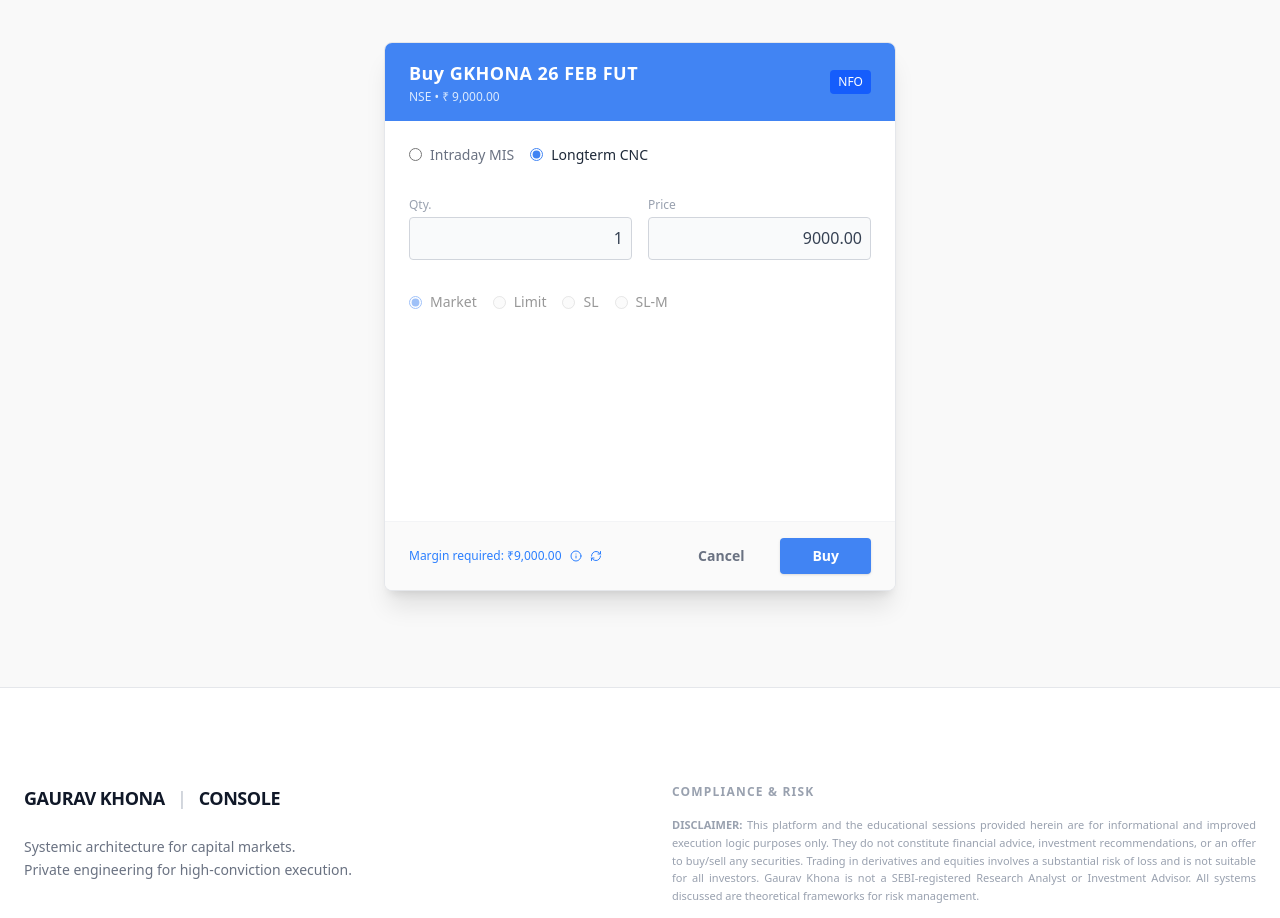
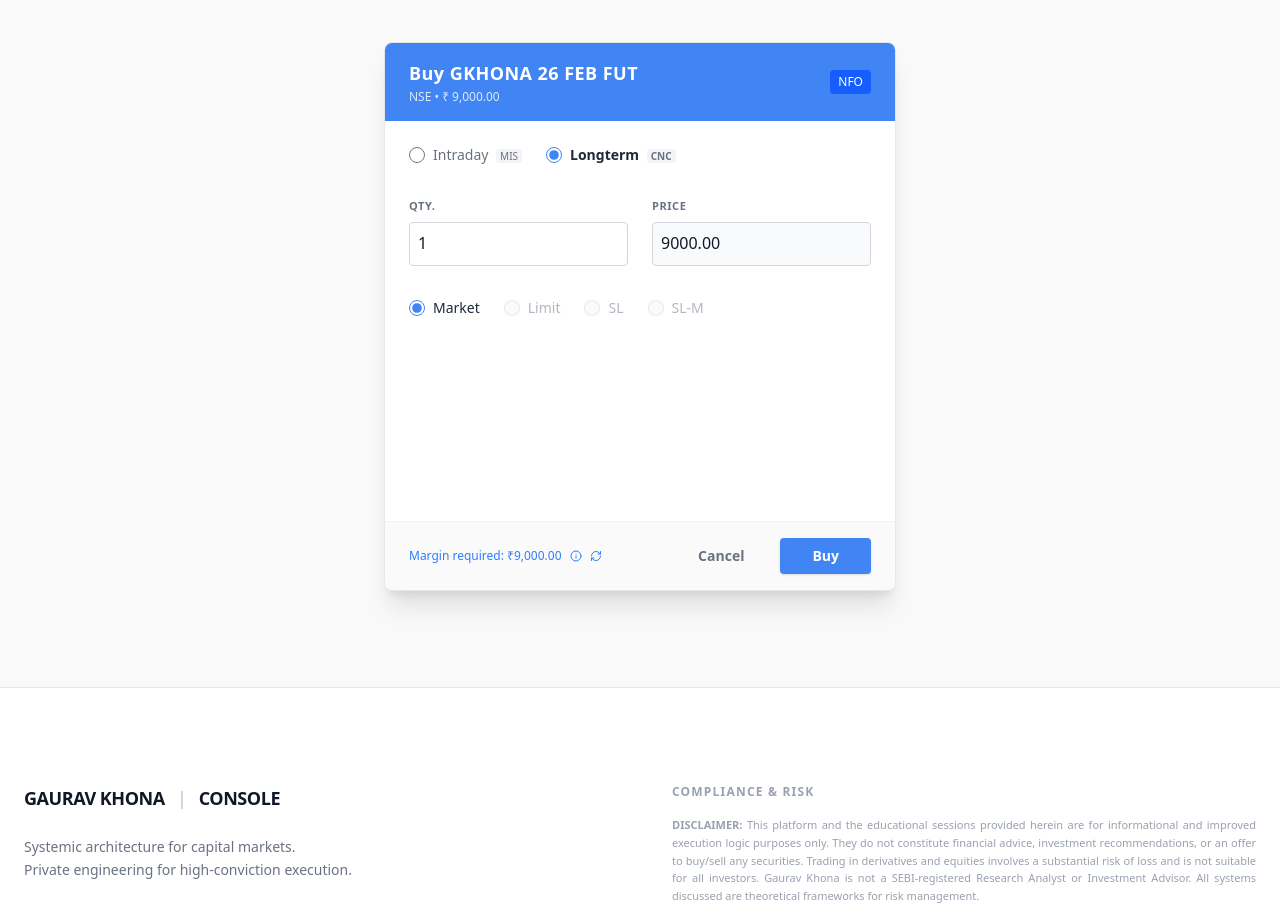
Before and after one commit to gaurav29-maker/gauravkhona.com, a Next.js app: page / in a window 1280 px wide. Shown: the part 4540-5458 px from the top of the page. Built offline with nearby package versions, Linux system fonts and the light colour scheme.

Commit message:
style(pricing): refine order window to match kite authentic design

```diff
--- a/components/Pricing.tsx
+++ b/components/Pricing.tsx
@@ -73,61 +73,65 @@ export default function Pricing() {
                 </div>
 
                 {/* Body Content */}
-                <div className="p-6 min-h-[400px] flex flex-col relative">
+                <div className="p-6 min-h-[400px] flex flex-col relative bg-white">
                     {view === 'order' ? (
                         /* --- ORDER WINDOW VIEW --- */
                         <>
                             {/* Tabs */}
-                            <div className="flex items-center gap-4 mb-8 text-sm">
-                                <div className="flex items-center gap-2">
-                                    <input type="radio" name="product" id="mis" className="accent-[#4184F3]" />
-                                    <label htmlFor="mis" className="text-gray-500 cursor-pointer">Intraday <span>MIS</span></label>
+                            <div className="flex items-center gap-6 mb-8 text-sm">
+                                <div className="flex items-center gap-2 group cursor-pointer">
+                                    <input type="radio" name="product" id="mis" className="w-4 h-4 accent-[#4184F3] cursor-pointer" />
+                                    <label htmlFor="mis" className="text-gray-500 group-hover:text-gray-800 cursor-pointer transition-colors">
+                                        Intraday <span className="text-[10px] bg-gray-100 text-gray-500 px-1 rounded ml-1">MIS</span>
+                                    </label>
                                 </div>
-                                <div className="flex items-center gap-2">
-                                    <input type="radio" name="product" id="cnc" className="accent-[#4184F3]" defaultChecked />
-                                    <label htmlFor="cnc" className="text-gray-800 font-medium cursor-pointer">Longterm <span>CNC</span></label>
+                                <div className="flex items-center gap-2 group cursor-pointer">
+                                    <input type="radio" name="product" id="cnc" className="w-4 h-4 accent-[#4184F3] cursor-pointer" defaultChecked />
+                                    <label htmlFor="cnc" className="text-gray-800 font-bold cursor-pointer">
+                                        Longterm <span className="text-[10px] bg-gray-100 text-gray-500 px-1 rounded ml-1">CNC</span>
+                                    </label>
                                 </div>
                             </div>
 
                             {/* Inputs */}
-                            <div className="grid grid-cols-1 sm:grid-cols-2 gap-4 mb-8">
+                            <div className="grid grid-cols-1 sm:grid-cols-2 gap-6 mb-8">
                                 <div>
-                                    <label className="text-xs text-gray-400 block mb-1">Qty.</label>
+                                    <label className="text-[11px] text-gray-500 uppercase font-bold tracking-wider mb-2 block">Qty.</label>
                                     <input
-                                        type="text"
+                                        type="number"
                                         value={qty}
                                         readOnly
-                                        className="w-full border border-gray-300 rounded p-2 text-right text-gray-700 bg-gray-50 focus:outline-none focus:border-[#4184F3]"
+                                        className="w-full border border-gray-300 rounded-sm p-2 text-gray-900 bg-white focus:outline-none focus:border-[#4184F3] focus:ring-1 focus:ring-[#4184F3] transition-all font-medium"
                                     />
                                 </div>
                                 <div>
-                                    <label className="text-xs text-gray-400 block mb-1">Price</label>
+                                    <label className="text-[11px] text-gray-500 uppercase font-bold tracking-wider mb-2 block">Price</label>
                                     <input
-                                        type="text"
+                                        type="number"
                                         value={price}
                                         readOnly
-                                        className="w-full border border-gray-300 rounded p-2 text-right text-gray-700 bg-gray-50 focus:outline-none focus:border-[#4184F3]"
+                                        className="w-full border border-gray-300 rounded-sm p-2 text-gray-900 bg-gray-50 cursor-not-allowed font-medium"
                                     />
                                 </div>
                             </div>
 
                             {/* Order Type Tabs (Visual only) */}
-                            <div className="flex items-center gap-4 mb-auto text-sm opacity-50 pointer-events-none">
+                            <div className="flex items-center gap-6 mb-auto text-sm">
                                 <div className="flex items-center gap-2">
-                                    <input type="radio" checked readOnly className="accent-[#4184F3]" />
-                                    <label>Market</label>
+                                    <input type="radio" checked readOnly className="w-4 h-4 accent-[#4184F3]" />
+                                    <label className="text-gray-800 font-medium">Market</label>
                                 </div>
-                                <div className="flex items-center gap-2">
-                                    <input type="radio" disabled />
-                                    <label>Limit</label>
+                                <div className="flex items-center gap-2 opacity-50">
+                                    <input type="radio" disabled className="w-4 h-4" />
+                                    <label className="text-gray-500">Limit</label>
                                 </div>
-                                <div className="flex items-center gap-2">
-                                    <input type="radio" disabled />
-                                    <label>SL</label>
+                                <div className="flex items-center gap-2 opacity-50">
+                                    <input type="radio" disabled className="w-4 h-4" />
+                                    <label className="text-gray-500">SL</label>
                                 </div>
-                                <div className="flex items-center gap-2">
-                                    <input type="radio" disabled />
-                                    <label>SL-M</label>
+                                <div className="flex items-center gap-2 opacity-50">
+                                    <input type="radio" disabled className="w-4 h-4" />
+                                    <label className="text-gray-500">SL-M</label>
                                 </div>
                             </div>
                         </>
```
